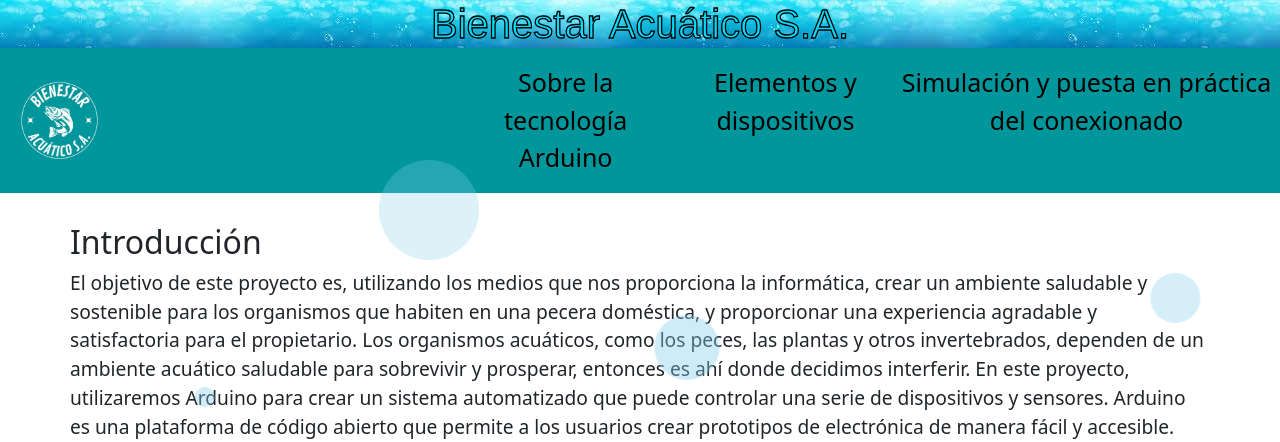
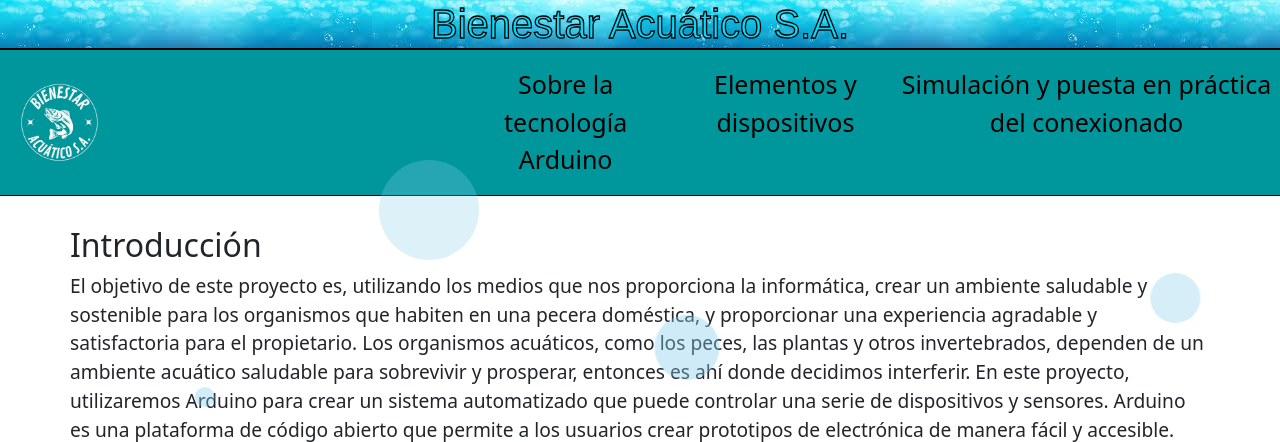
Before and after one commit to AugustWalker27/BienestarAcuatico, a PHP site: page / in a window 1280 px wide. Shown: the top 442 px of the page. Run offline with PHP 8.4, Linux system fonts and the light colour scheme.

Commit message:
Update diseño.css

```diff
--- a/diseño.css
+++ b/diseño.css
@@ -15,6 +15,7 @@ margin-left: 10%;
     }
     #barra {
         background-color:#00979c;
+          border-bottom: solid black 1px;
     }
 
     #qq {
@@ -59,6 +60,7 @@ margin-left: 10%;
     font-size: 40px;
      -webkit-text-stroke-width: 1.3px;
   -webkit-text-stroke-color: black;
+          border-bottom: solid black 1px;
     }
     #a {
         color: black;
```
